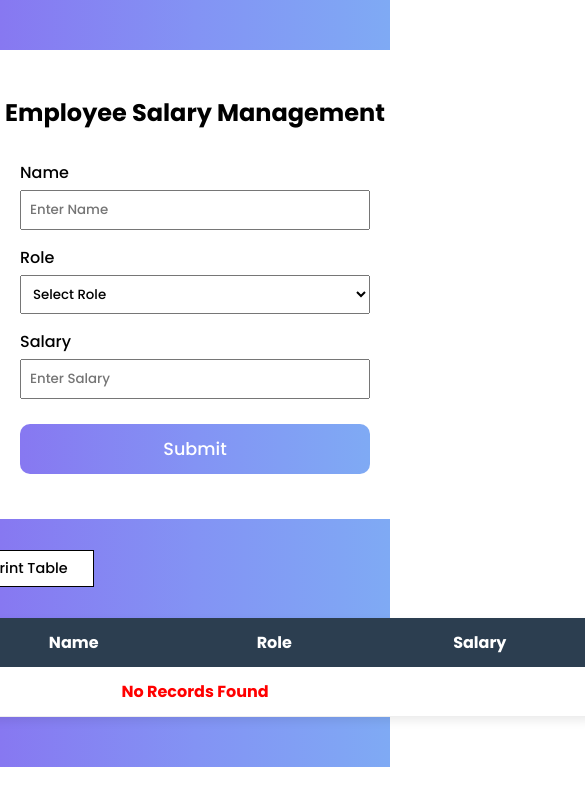
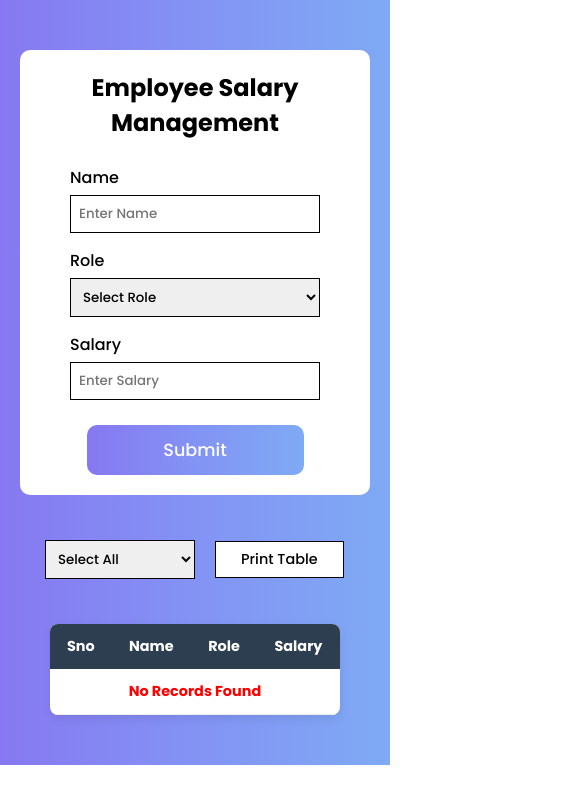
Before and after one commit to Subaranjani-03/EmployeeSalaryManagement, a plain HTML site: page index.html in a window 390 px wide. Shown: the whole page, 585 px wide, since content can reach past the window. Drawn offline with nearby package versions, Linux system fonts and the light colour scheme.

Commit message:
project completed

```diff
--- a/style.css
+++ b/style.css
@@ -9,6 +9,7 @@
 
 .wrapper {
   height: auto;
+  width: 100%;
   display: flex;
   flex-direction: column;
   align-items: center;
@@ -91,7 +92,9 @@ button:hover {
 /* ---------table-------- */
 
 #employeeTable {
+  /* border: 2px solid green; */
   width: 800px;
+  /* height: auto; */
   border-collapse: collapse;
   background: #fff;
   box-shadow: 0 4px 10px rgba(0, 0, 0, 0.08);
@@ -157,3 +160,54 @@ button:hover {
     display: none;
   }
 }
+
+/* --------media query------- */
+
+/* -------tab view-------- */
+@media all and (max-width: 768px) {
+  .wrapper {
+    height: auto;
+    gap: 45px;
+  }
+  #employeeTable {
+    width: 100%;
+  }
+  .form-input input,
+  .form-input select {
+    border: 1px solid;
+  }
+
+  .table-actions {
+    width: 100%;
+  }
+}
+
+/* -------mobile view-------- */
+@media all and (max-width: 576px) {
+  .form-box {
+    width: 350px;
+    padding: 15px;
+  }
+  .form-box h2 {
+    text-align: center;
+    margin-bottom: 5px;
+  }
+  .form-new {
+    width: 100%;
+  }
+
+  .form-input input,
+  .form-input select {
+    width: 250px;
+  }
+  button {
+    width: 70%;
+  }
+  #employeeTable {
+    width: 100%;
+    font-size: 0.9rem;
+  }
+  .table-actions {
+    width: 300px;
+  }
+}
```
